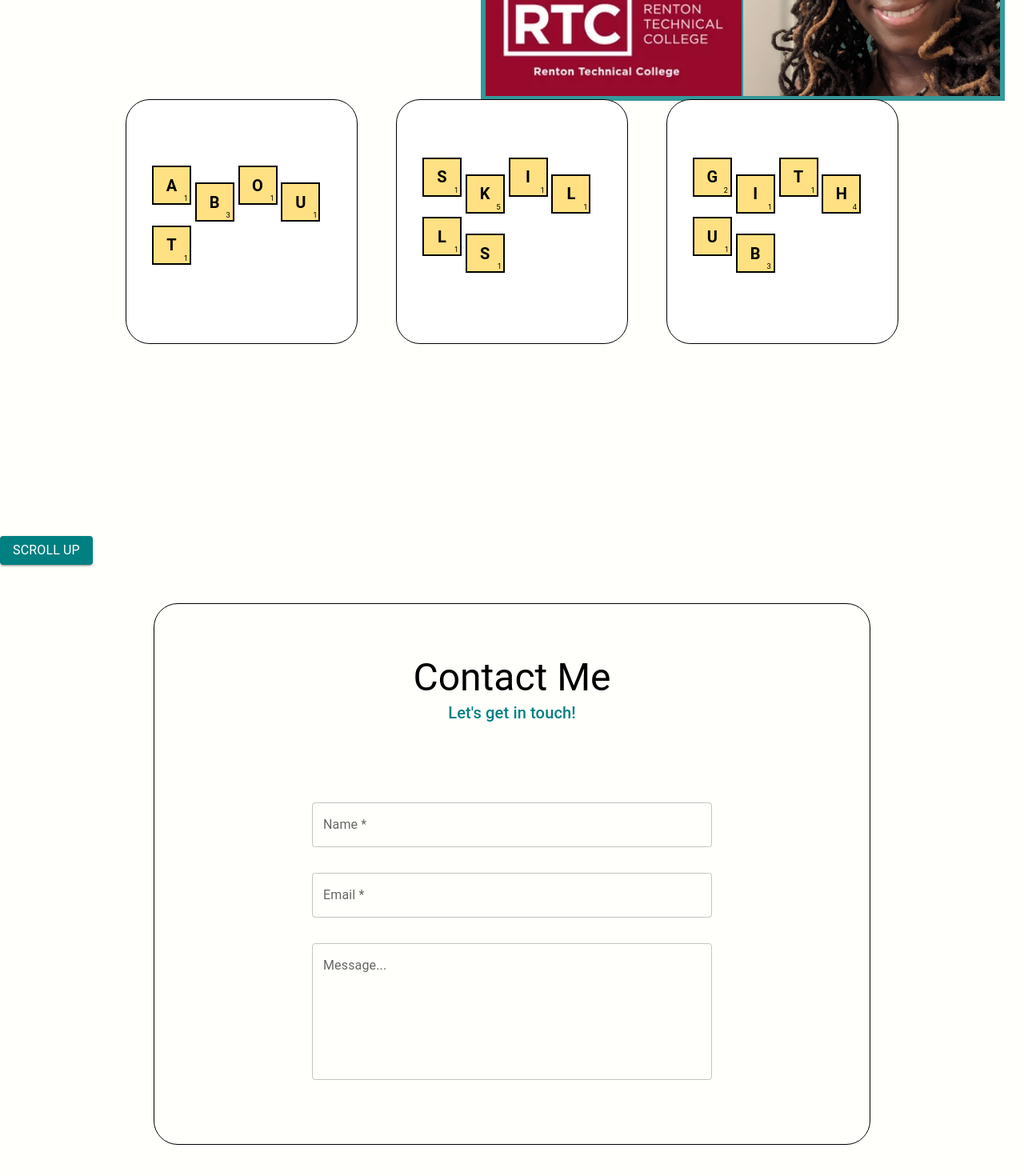
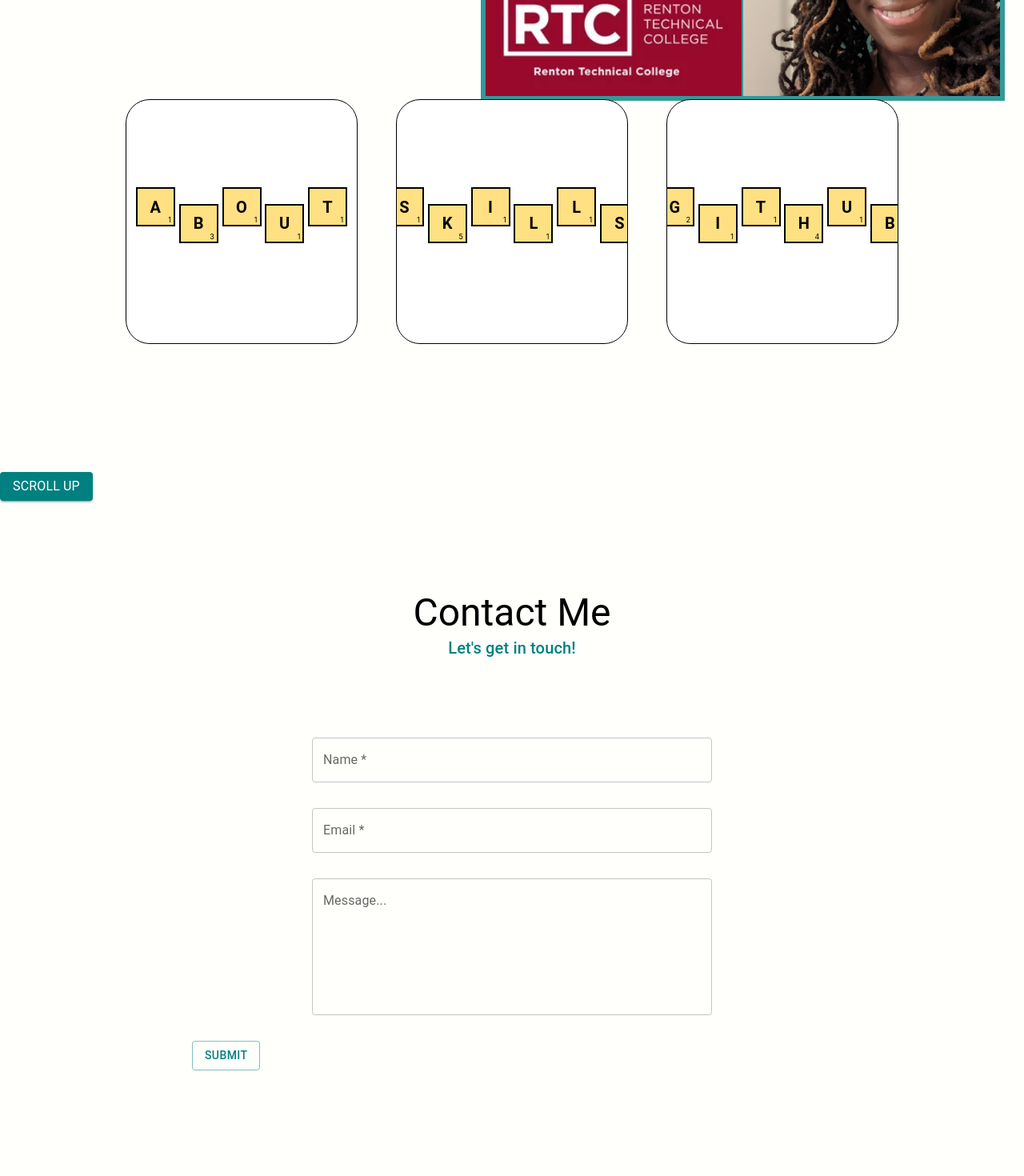
Before and after one commit to amerigirl/website, a React (Create React App) app: page / in a window 1280 px wide. Shown: the part 780-2250 px from the top of the page at 80% size. After the commit the page ends 2214 px from the top, so only its background shows below. Built offline with nearby package versions, Linux system fonts and the light colour scheme.

Commit message:
working on the form and submit button

```diff
--- a/src/Components/CardSection/CardComponent.jsx
+++ b/src/Components/CardSection/CardComponent.jsx
@@ -23,7 +23,7 @@ const CardComponent = ({ children }) => {
             alignItems: "center",
             height: "38vh",
             width: "22.5vw",
-            marginBottom: "15rem",
+            marginBottom: "10rem",
             borderRadius: "30px",
             border: "1px solid black",
           }}
--- a/src/Components/CardSection/Cards/AboutCardComponent.jsx
+++ b/src/Components/CardSection/Cards/AboutCardComponent.jsx
@@ -20,7 +20,6 @@ const AboutCardComponent = () => {
           display: "flex",
           flexDirection: "row",
           alignItems: "flex-start",
-          flexWrap: 'wrap',
           gap: ".3rem",
           padding: "1rem",
         }}
--- a/src/Components/CardSection/Cards/ProjectsCardComponent.jsx
+++ b/src/Components/CardSection/Cards/ProjectsCardComponent.jsx
@@ -19,7 +19,6 @@ const ProjectsCardComponent = () => {
           display: "flex",
           flexDirection: "row",
           alignItems: "flex-start",
-          flexWrap: "wrap",
           gap: ".3rem",
           padding: "1rem",
         }}
--- a/src/Components/CardSection/Cards/SkillsCardComponent.jsx
+++ b/src/Components/CardSection/Cards/SkillsCardComponent.jsx
@@ -19,8 +19,7 @@ const SkillsCardComponent = () => {
           display: "flex",
           flexDirection: "row",
           alignItems: "flex-start",
-          flexWrap: "wrap",
-          gap: ".3rem",
+                    gap: ".3rem",
           padding: "1rem",
         }}
       >
--- a/src/Components/ContactForm/ContactForm.jsx
+++ b/src/Components/ContactForm/ContactForm.jsx
@@ -1,17 +1,15 @@
 import React from "react";
-import { Box, Typography, TextField } from "@mui/material";
+import { Box, Button, Typography, TextField } from "@mui/material";
 
 const ContactForm = () => {
   return (
     <Box
       sx={{
         margin: "3rem 12rem",
-        border: "1px solid black",
         padding: "3rem",
-        borderRadius: "30px",
       }}
     >
-      <Box id="contact" sx={{ textAlign: "center", marginTop:'1rem' }}>
+      <Box id="contact" sx={{ textAlign: "center", marginTop: "1rem" }}>
         <Typography variant="h3">Contact Me</Typography>
         <Typography variant="h6" sx={{ color: "primary.main" }}>
           Let's get in touch!
@@ -33,11 +31,10 @@ const ContactForm = () => {
             display: "grid",
             gridTemplateColumns: "1fr 1fr",
             gap: "1rem",
-            marginTop:"2rem"
+            marginTop: "2rem",
           }}
-        >
-        </Box>
-                  <TextField label="Name *" variant="outlined" fullWidth />
+        ></Box>
+        <TextField label="Name *" variant="outlined" fullWidth />
 
         <TextField label="Email *" variant="outlined" fullWidth />
 
@@ -49,6 +46,12 @@ const ContactForm = () => {
           fullWidth
         />
       </Box>
+      <Button
+        variant="outlined"
+        sx={{ display: "flex", justifyContent: "center", alignItems: "center" }}
+      >
+        Submit
+      </Button>
     </Box>
   );
 };
```
